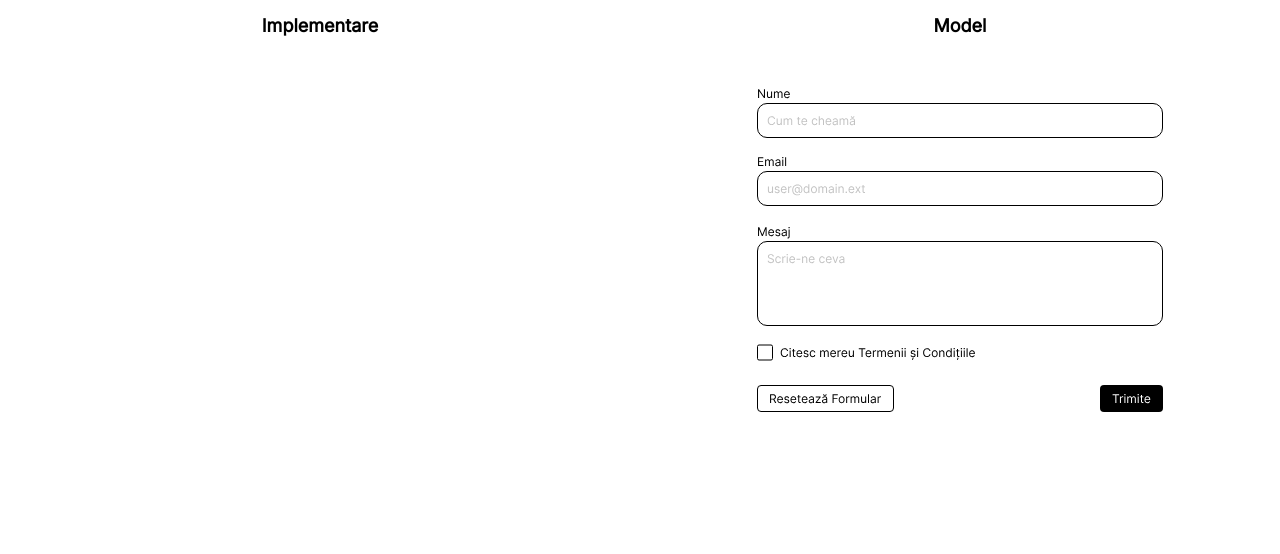
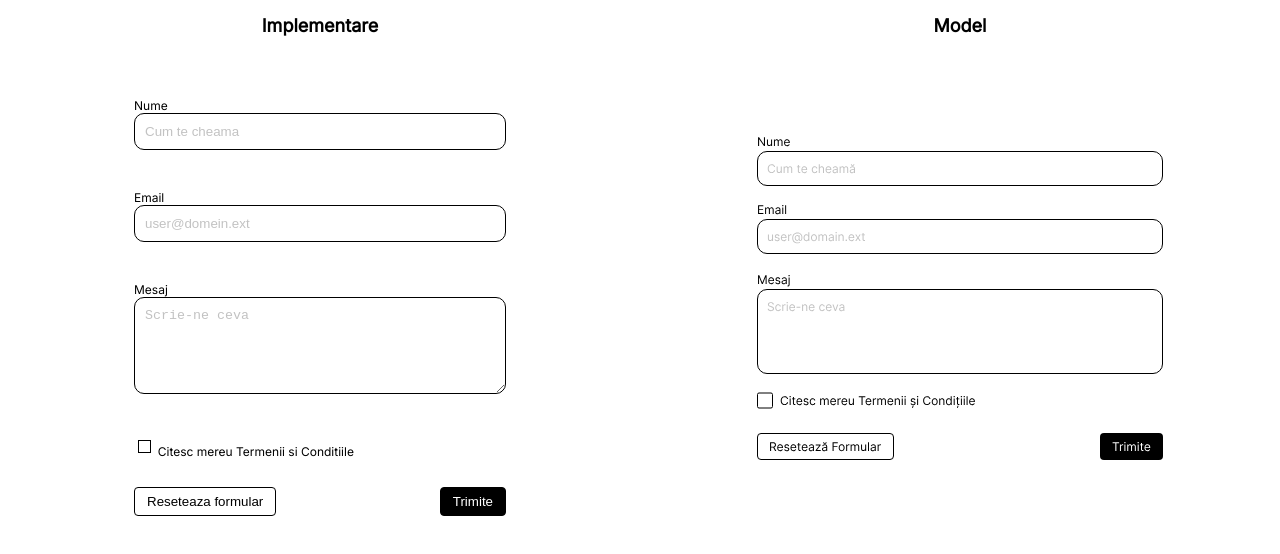
Before and after one commit to ITSchool-Web-Heroines/Tema-Formular, a website built with Parcel: page src/index.html in a window 1280 px wide. Built offline with nearby package versions, Linux system fonts and the light colour scheme.

Commit message:
Update index.html

```diff
--- a/src/index.html
+++ b/src/index.html
@@ -4,12 +4,80 @@
   <meta charset="utf-8" />
   <title>Tema Formular</title>
   <link rel="stylesheet" href="./style.css" />
+       <style>
+            .nume {
+                width: 100%;
+                padding: 10px;
+                border: 1px solid black;
+                border-radius: 10px;
+                resize: vertical;
+            }
+
+            .resetb,
+            .sendb {
+                width: max-content;
+            }
+
+            .resetb {
+                background-color: white;
+            }
+
+            .resetb:hover,
+            .sendb:hover {
+                background-color: grey;
+            }
+
+            .sendb {
+                background-color: black;
+                color: white;
+            }
+
+            .buttons {
+                display: flex;
+                justify-content: space-between;
+            }
+        </style>
     </head>
     <body>
         <main>
             <h2>Implementare</h2>
             <form>
                 <!-- Implementează formularul așa cum îl vezi în <aside> -->
+                <p>
+                    Nume <br />
+                    <input
+                        class="nume"
+                        type="textbox"
+                        placeholder="Cum te cheama"
+                    />
+                </p>
+                <p>
+                    Email <br />
+                    <input
+                        class="email"
+                        type="email"
+                        placeholder="user@domein.ext"
+                    />
+                </p>
+                <p>
+                    Mesaj
+                    <textarea
+                        rows="5"
+                        cols="50"
+                        placeholder="Scrie-ne ceva"
+                    ></textarea>
+                </p>
+
+                <p>
+                    <input type="checkbox" />
+                    Citesc mereu Termenii si Conditiile
+                </p>
+                <div class="buttons">
+                    <button class="resetb" type="button">
+                        Reseteaza formular
+                    </button>
+                    <button class="sendb" type="button">Trimite</button>
+                </div>
             </form>
         </main>
   <aside>
```
Lines whose indentation alone changed are shown as unchanged.
